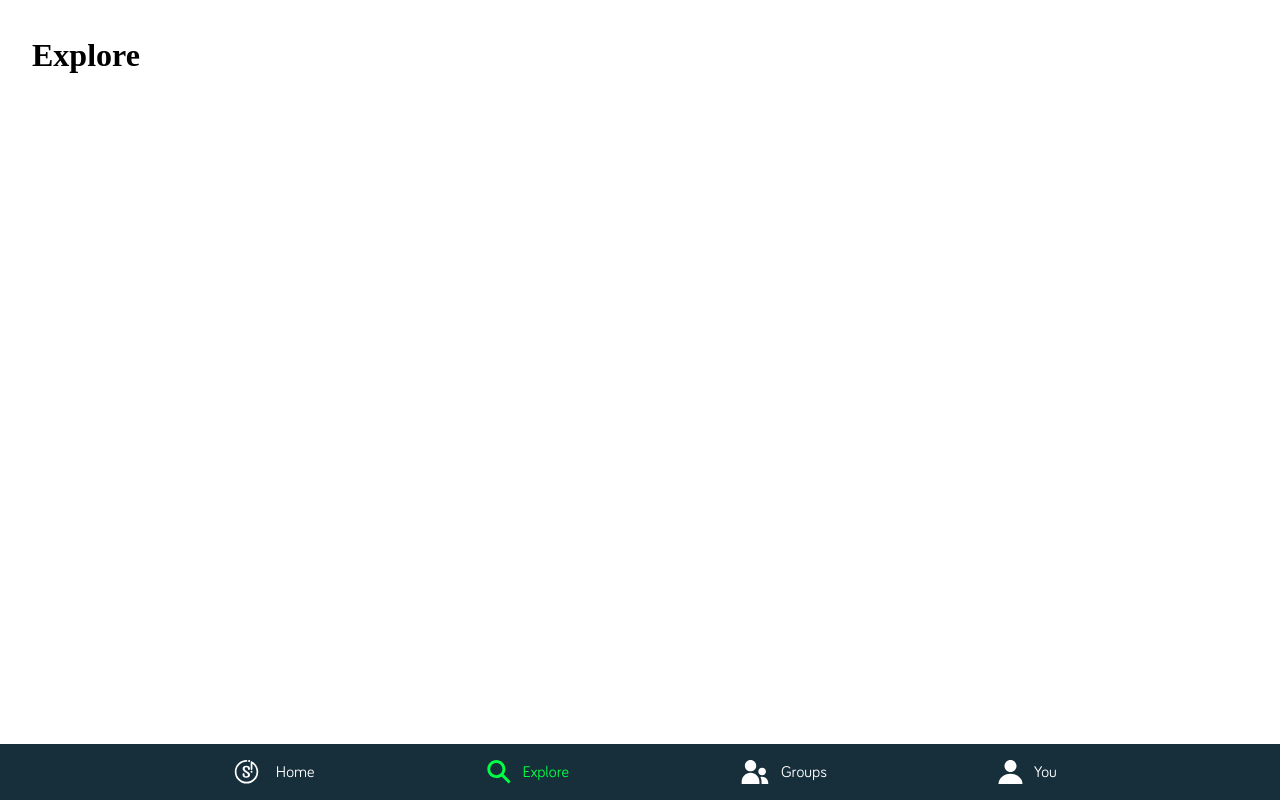
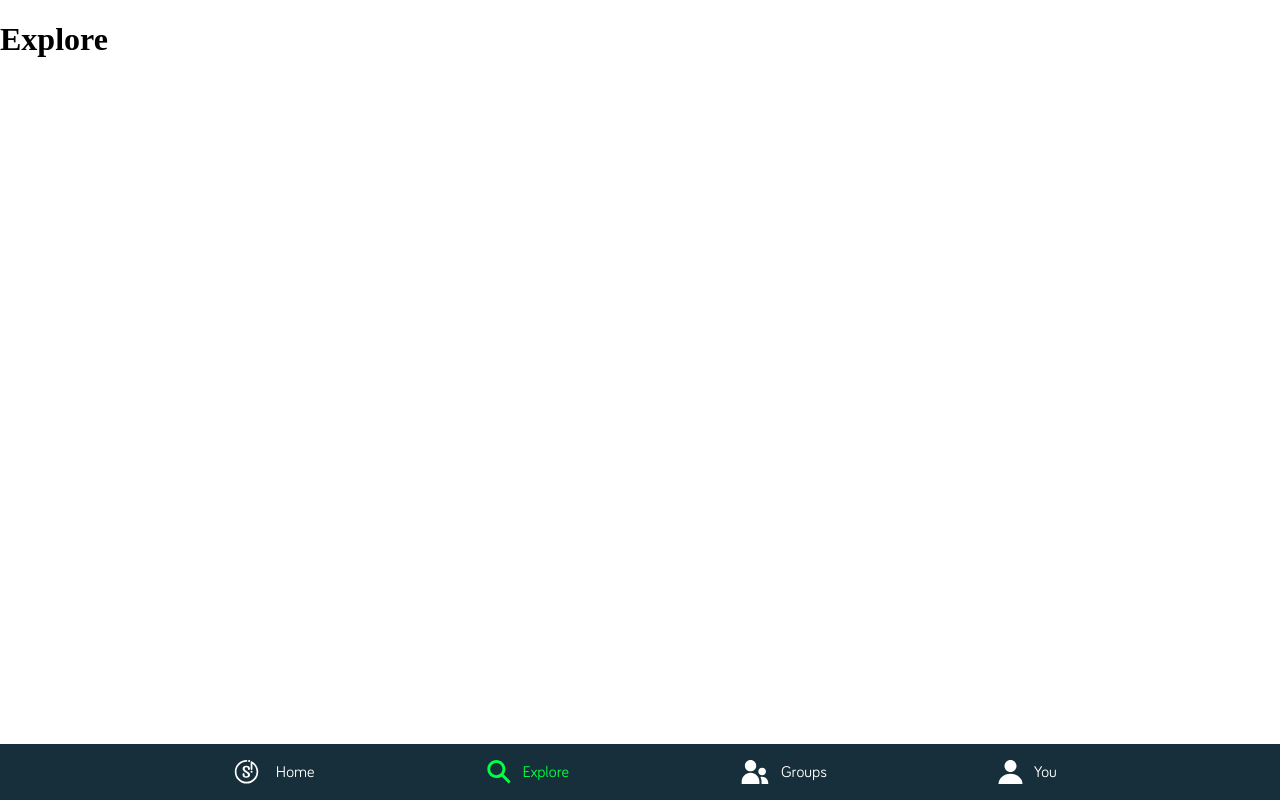
Before and after one commit to fdnd-agency/snappthis, a SvelteKit app: page /explore in a window 1280 px wide. Built offline with nearby package versions, Linux system fonts and the light colour scheme; a web font is replaced by a local one.

Commit message:
Feat: remove padding from body #69

```diff
--- a/static/style.css
+++ b/static/style.css
@@ -53,11 +53,6 @@
 
 body {
     margin: 0;
-    padding: 1rem 2rem;
-
-    @media (width < 500px) {
-        padding: 1rem;
-    }
 }
 
 @media (prefers-reduced-motion: no-preference) {
```
